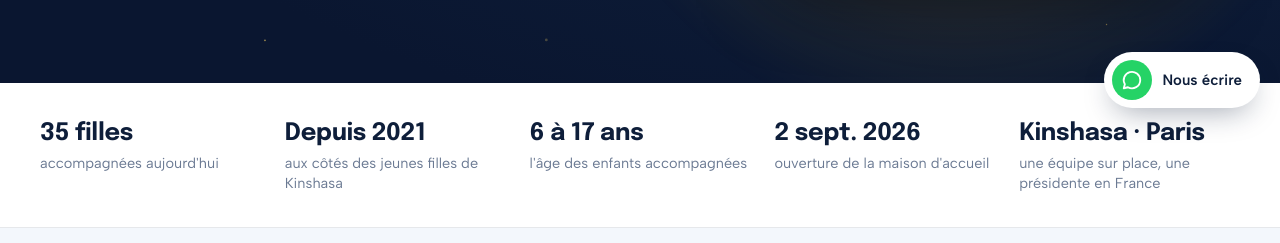
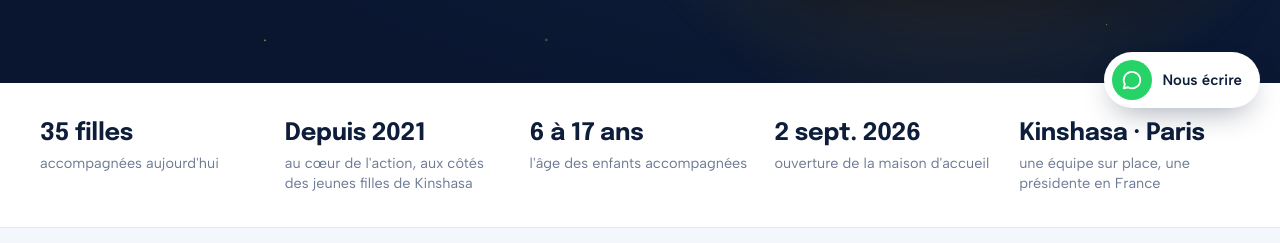
Before and after one commit to Bosungi/association-bosungi, a plain HTML site: page template.html in a window 1280 px wide. Shown: the part 792-1035 px from the top of the page. Drawn offline with Linux system fonts and the light colour scheme; animation ran at ten frames a second.

Commit message:
Accueil : « au cœur de l'action » (slogan de l'ancien site)
Co-Authored-By: Claude Opus 5.5 <noreply@anthropic.com>

```diff
--- a/template.html
+++ b/template.html
@@ -550,7 +550,7 @@ footer ul a:hover{color:#fff}
 <section class="facts" aria-label="L'association en bref">
   <div class="wrap facts-in">
     <div class="rv"><strong>35 filles</strong>accompagnées aujourd'hui</div>
-    <div class="rv"><strong>Depuis 2021</strong>aux côtés des jeunes filles de Kinshasa</div>
+    <div class="rv"><strong>Depuis 2021</strong>au cœur de l'action, aux côtés des jeunes filles de Kinshasa</div>
     <div class="rv" style="--d:.08s"><strong>6 à 17 ans</strong>l'âge des enfants accompagnées</div>
     <div class="rv" style="--d:.16s"><strong>2 sept. 2026</strong>ouverture de la maison d'accueil</div>
     <div class="rv" style="--d:.24s"><strong>Kinshasa · Paris</strong>une équipe sur place, une présidente en France</div>
```
